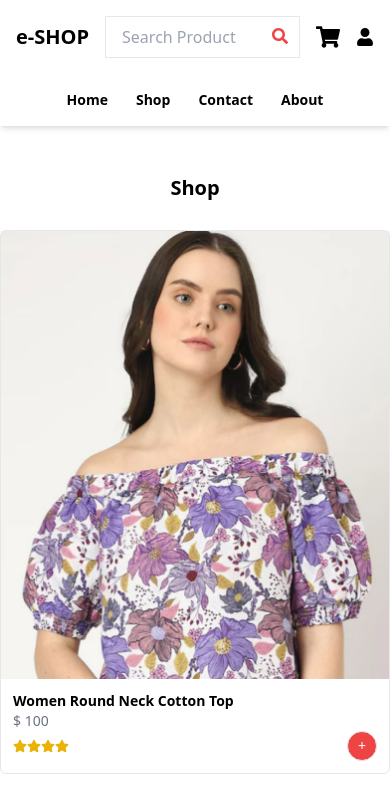
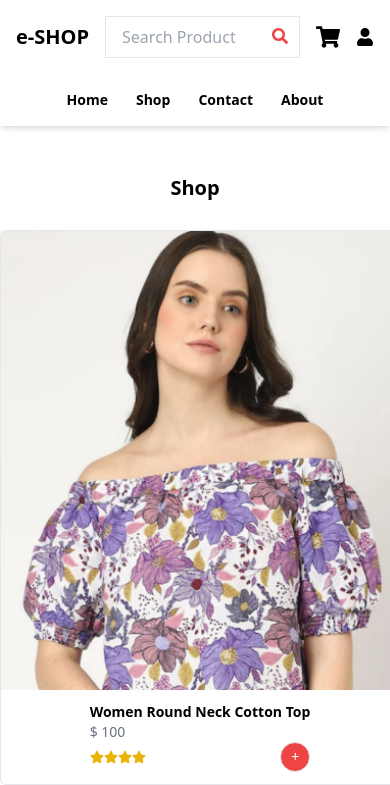
Before and after one commit to salmanulfarisvnb/ecom-rtk, a React (Vite) app: page /ecom-rtk/shop in a window 390 px wide. Shown: the top 785 px of the page. Built offline with nearby package versions, Linux system fonts and the light colour scheme.

Commit message:
fixed some issues

```diff
--- a/src/components/Cart.jsx
+++ b/src/components/Cart.jsx
@@ -44,7 +44,7 @@ const Cart = () => {
             shopping cart
           </h1>
           <div className="flex flex-col items-center justify-between sm:items-start gap-y-7 md:flex-row mt-7">
-            <div className="flex items-center justify-center sm:hidden">
+            <div className="flex flex-col items-center justify-center sm:hidden">
               {cart.map((item, index) => (
                 <div className=" p-5 w-full max-w-[300px]" key={index}>
                   <img
@@ -53,7 +53,7 @@ const Cart = () => {
                     alt=""
                   />
                   <p className="m-3 font-semibold">{item.name}</p>
-                  <div className="flex justify-center gap-3 mb-3">
+                  <div className="flex items-center justify-center gap-3 mb-3">
                     <p>Quantity :</p>
                     <button
                       type="button"
--- a/src/components/ProductCard.jsx
+++ b/src/components/ProductCard.jsx
@@ -14,10 +14,9 @@ const ProductCard = ({ products }) => {
   };
 
   return (
-    <div className="transition-transform transform border rounded-md hover:scale-105 ">
-      <div>
-        <img className="w-full " src={products.image} alt="" />
-      </div>
+    <div className="transition-transform mx-auto max-sm:flex max-sm:flex-col items-center justify-center max-sm:w-[400px] transform border rounded-md hover:scale-105 ">
+      <img className="w-full " src={products.image} alt="" />
+
       <div className="p-3 text-sm">
         <p className="font-semibold ">{products.name}</p>
         <p className="text-gray-500 ">$ {products.price}</p>
```
